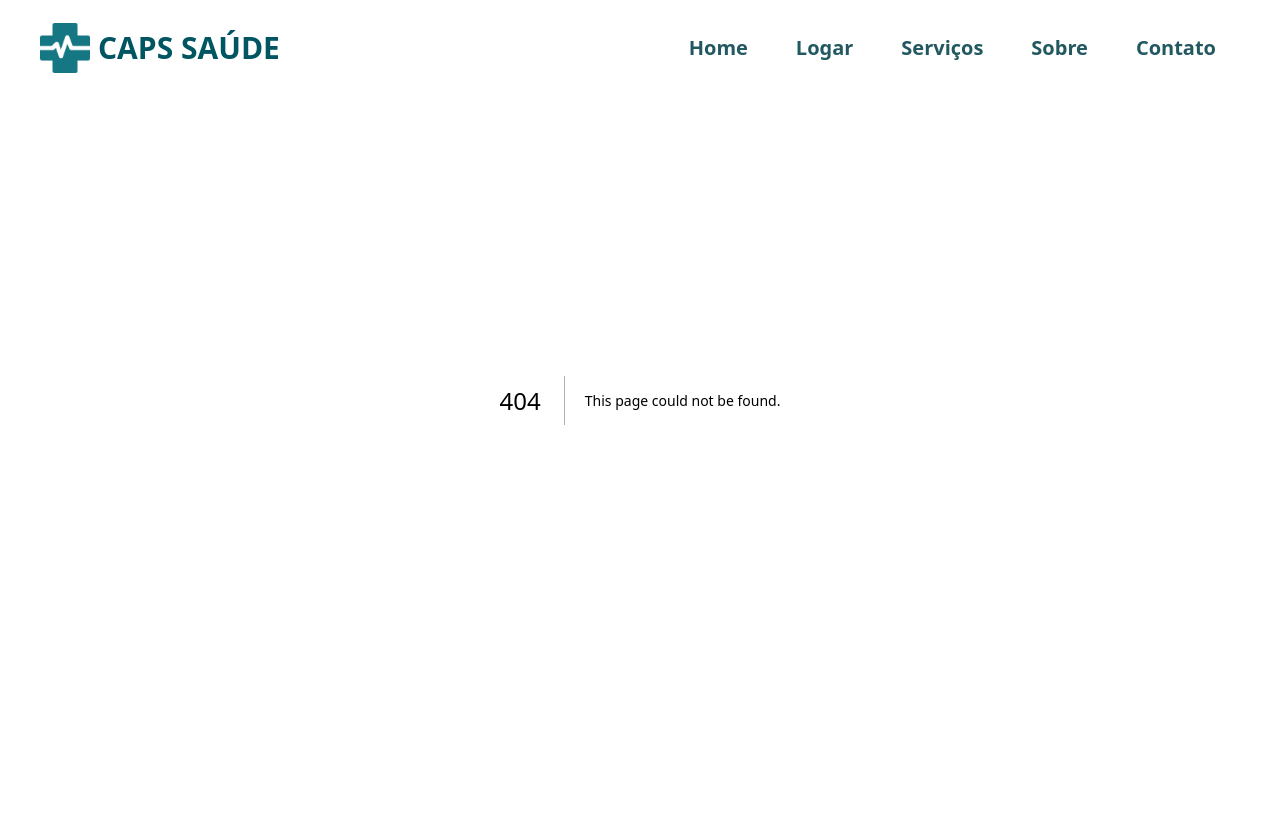
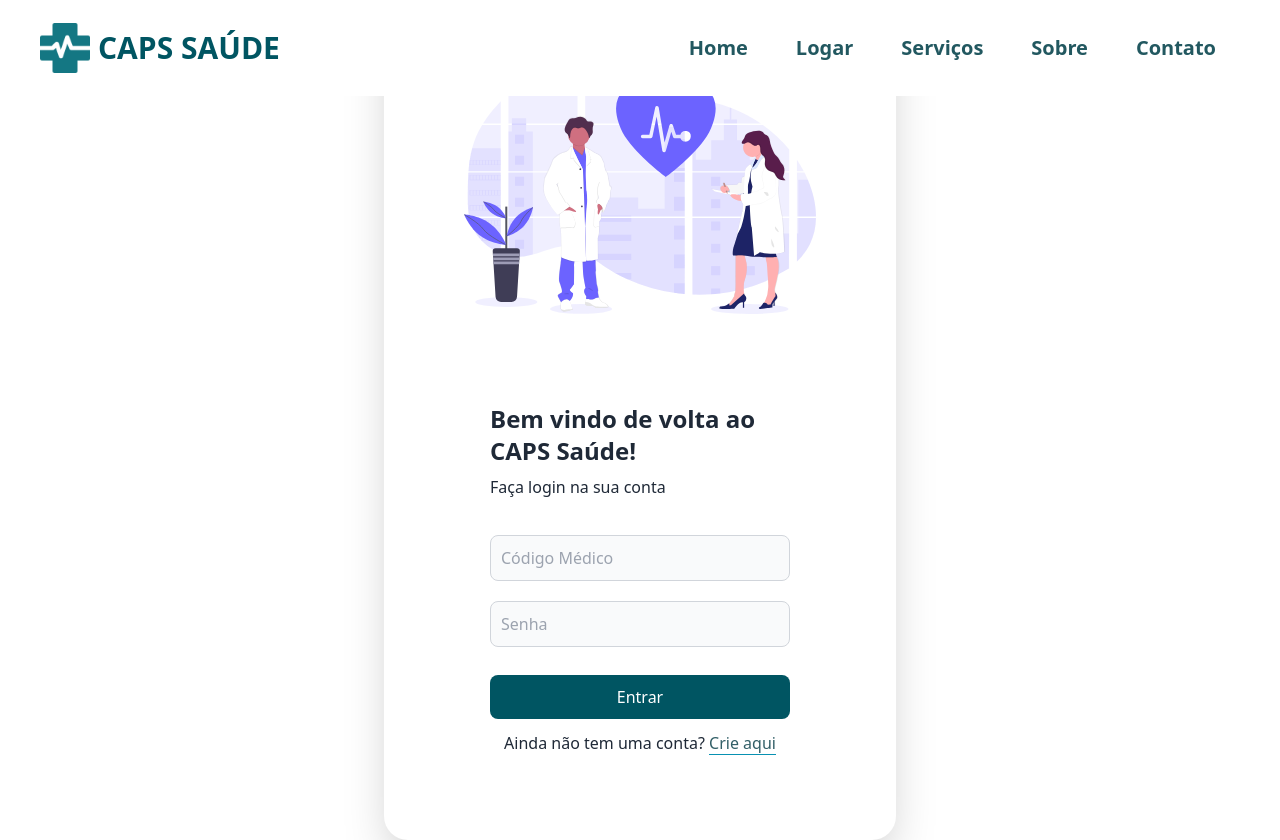
Before and after one commit to VitorDanielA/capssaude, a Next.js app: page /signIn in a window 1280 px wide. Before the commit this address had no page. Before the commit the page ends 800 px from the top, so only its background shows below. Built offline with nearby package versions, Linux system fonts and the light colour scheme.

Commit message:
Fix: Adjust homescreen and signIn screen

```diff
--- /dev/null
+++ b/src/pages/signIn.tsx
@@ -0,0 +1,15 @@
+import Login from "@/components/Login";
+import { Inter } from "next/font/google";
+
+const inter = Inter({ subsets: ["latin"] });
+
+export default function Home() {
+    return (
+        <main id="home" className="bg-white text-gray-800 h-[100vh] flex items-center justify-center">
+            <div className="w-full max-w-lg bg-white rounded-3xl shadow-2xl p-10">
+                <Login />
+            </div>
+        </main>
+
+    );
+}
```
Also changed, not shown: src/pages/homescreen.tsx (added).
